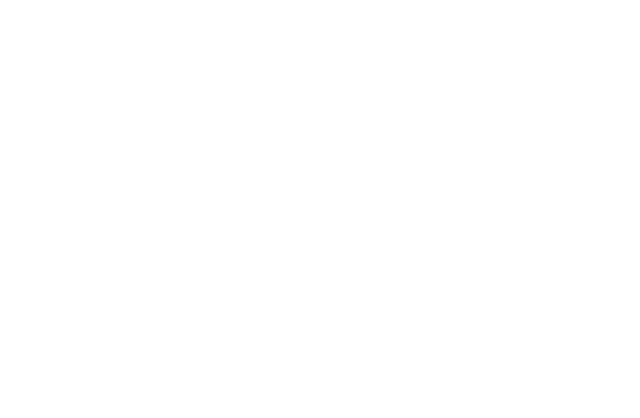
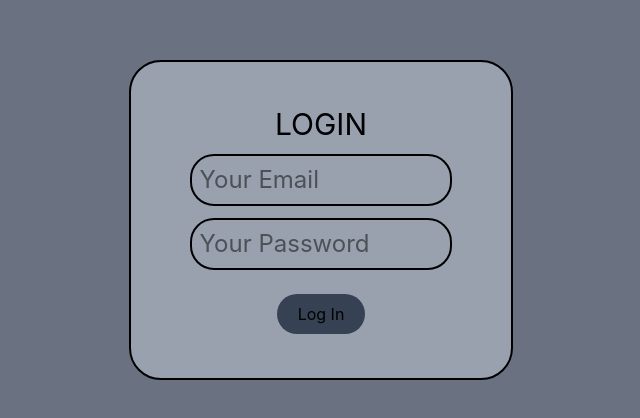
Before and after one commit to Himanshumishrahkm/EMS, a React (Vite) app: page / in a window 1280 px wide. Shown: the part 180-598 px from the top of the page, without its empty margins (319-959 px from the left). Built offline with nearby package versions, Linux system fonts and the light colour scheme.

Commit message:
created - Login page (Two way binding)

```diff
--- a/src/App.jsx
+++ b/src/App.jsx
@@ -1,8 +1,48 @@
+import { useState } from "react";
 
 const App = () => {
+
+  const [email, setEmail] = useState('');
+  const [password, setPassword] = useState('');
+
+  const FormHandler = (e)=>{
+    e.preventDefault();
+
+    console.log('email',email);
+    console.log('password',password);
+
+    setEmail('');
+    setPassword('');
+
+
+  }
   return (
-    <div>
+    <div className="h-screen w-screen bg-gray-500">
+      <div className="flex h-full items-center justify-center ">
 
+        <form
+        onSubmit={(e)=>{
+          FormHandler(e);
+        }}
+        className="bg-gray-400 p-11 h-[40%] w-[30%] flex flex-col rounded-4xl justify-center items-center gap-3 outline-none border-2 border-black ">
+          <h1 className="text-3xl">LOGIN</h1>
+          <input required
+          value={email}
+          onChange={(e)=>{
+            setEmail(e.target.value);
+          }}
+          className="outline-none border-2 w-[90%] p-2 rounded-3xl text-2xl" type="Email" id="" placeholder="Your Email"/>
+          <input required
+          value={password}
+          onChange={(e)=>{
+            setPassword(e.target.value);
+          }}
+          className="outline-none border-2 w-[90%] p-2 rounded-3xl text-2xl" type="password"  placeholder="Your Password" />
+          <div className="flex w-full justify-center ">
+          <button required className="mt-3 w-[30%] text-black bg-gray-700 outline-none  p-2 rounded-3xl active:bg-gray-800 " >Log In</button>
+          </div>
+        </form>
+      </div>
     </div>
   )
 }
--- /dev/null
+++ b/src/component/Auth/Login.jsx
@@ -0,0 +1,11 @@
+import React from 'react'
+
+const Login = () => {
+  return (
+    <div>
+
+    </div>
+  )
+}
+
+export default Login
```
Also changed, not shown: src/component/DashBoard/Admin.jsx (added), src/component/DashBoard/Employ.jsx (added).
